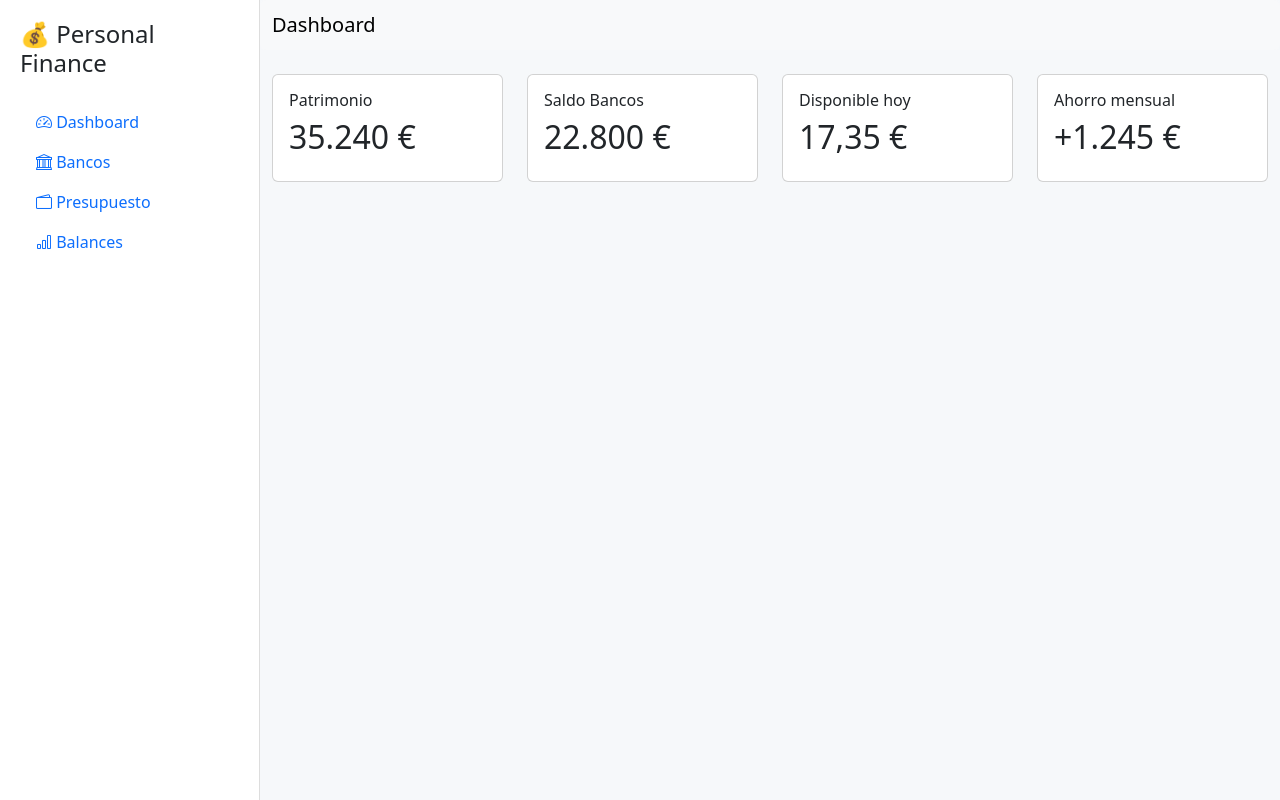
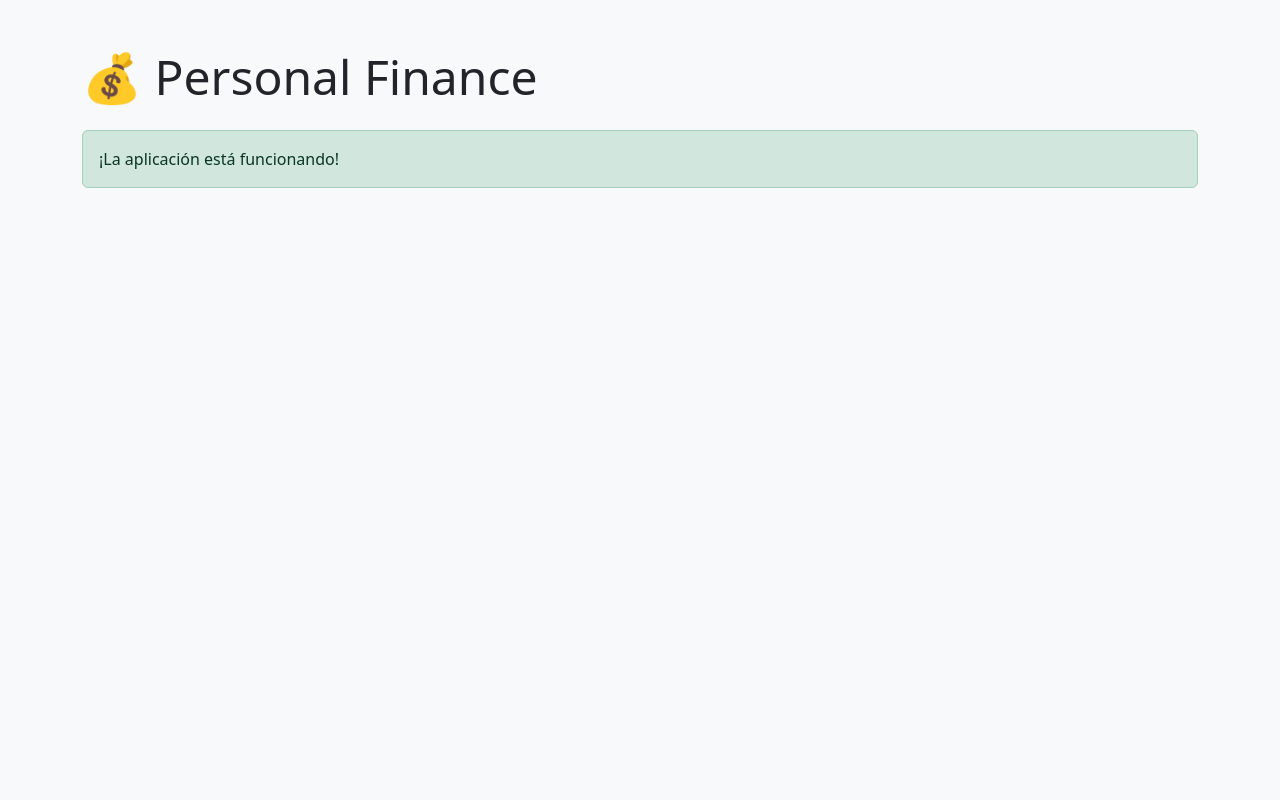
Before and after one commit to jonathangarcifr/PersonalFinance, a Django app: page / in a window 1280 px wide. Run offline with Django 5.2, Linux system fonts and the light colour scheme.

Commit message:
Create base layout and dashboard

```diff
--- a/requirements.txt
+++ b/requirements.txt
@@ -9,6 +9,7 @@ packaging==26.3
 pillow==13.0.0
 psycopg==3.3.8
 psycopg-binary==3.3.8
+python-decouple==3.8
 python-dotenv==1.2.4
 setuptools==83.0.0
 smmap==5.0.3
--- /dev/null
+++ b/templates/base.html
@@ -0,0 +1,24 @@
+<!doctype html>
+<html lang="es">
+<head>
+    <meta charset="utf-8">
+    <meta name="viewport" content="width=device-width, initial-scale=1">
+
+    <title>{% block title %}Personal Finance{% endblock %}</title>
+
+    <link href="https://cdn.jsdelivr.net/npm/bootstrap@5.3.8/dist/css/bootstrap.min.css" rel="stylesheet">
+    <link href="https://cdn.jsdelivr.net/npm/bootstrap-icons@1.13.1/font/bootstrap-icons.min.css" rel="stylesheet">
+
+    {% block css %}{% endblock %}
+</head>
+
+<body class="bg-body-tertiary">
+
+{% block content %}{% endblock %}
+
+<script src="https://cdn.jsdelivr.net/npm/bootstrap@5.3.8/dist/js/bootstrap.bundle.min.js"></script>
+
+{% block javascript %}{% endblock %}
+
+</body>
+</html>
--- a/templates/dashboard/home.html
+++ b/templates/dashboard/home.html
@@ -1,57 +1,19 @@
-{% extends "layout/base.html" %}
+{% extends "base.html" %}
 
-{% block title %}Dashboard{% endblock %}
+{% block title %}
+Dashboard
+{% endblock %}
 
 {% block content %}
 
-<div class="row g-4">
+<div class="container py-5">
 
-    <div class="col-md-3">
-        <div class="card">
-            <div class="card-body">
+    <h1 class="display-5 mb-4">
+        💰 Personal Finance
+    </h1>
 
-                <h6>Patrimonio</h6>
-
-                <h2>35.240 €</h2>
-
-            </div>
-        </div>
-    </div>
-
-    <div class="col-md-3">
-        <div class="card">
-            <div class="card-body">
-
-                <h6>Saldo Bancos</h6>
-
-                <h2>22.800 €</h2>
-
-            </div>
-        </div>
-    </div>
-
-    <div class="col-md-3">
-        <div class="card">
-            <div class="card-body">
-
-                <h6>Disponible hoy</h6>
-
-                <h2>17,35 €</h2>
-
-            </div>
-        </div>
-    </div>
-
-    <div class="col-md-3">
-        <div class="card">
-            <div class="card-body">
-
-                <h6>Ahorro mensual</h6>
-
-                <h2>+1.245 €</h2>
-
-            </div>
-        </div>
+    <div class="alert alert-success">
+        ¡La aplicación está funcionando!
     </div>
 
 </div>
```
Also changed, not shown: config/settings/base.py (+14 -25 lines).
